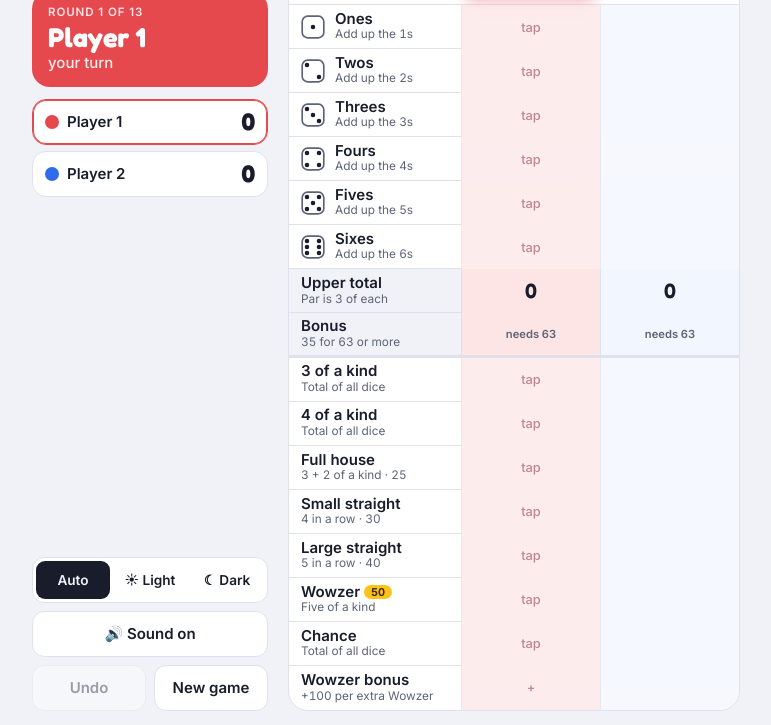
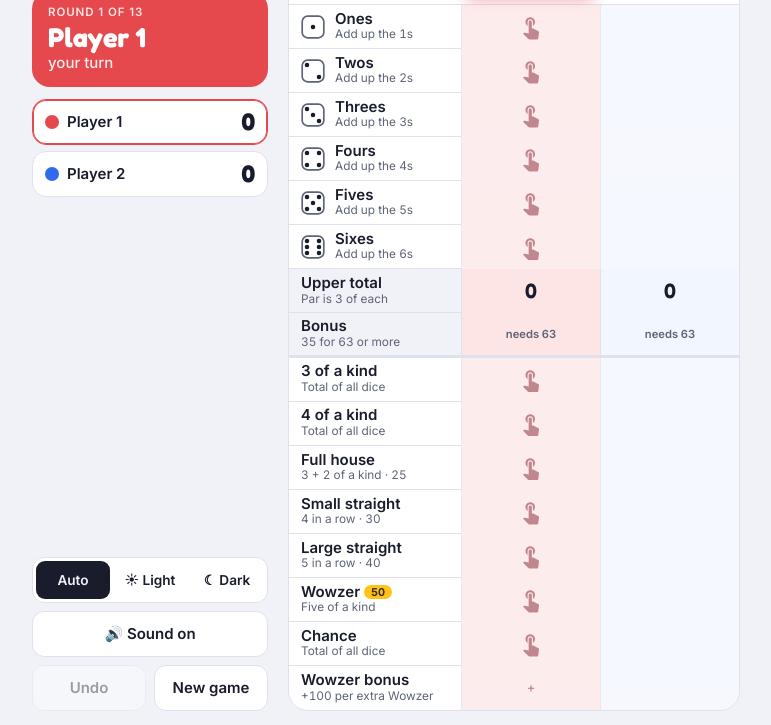
Before and after one commit to jonblyth/henry-fivedice, a plain HTML site: page docs/index.html in a window 1280 px wide. Shown: the part 75-800 px from the top of the page, without its empty margins (254-1025 px from the left). Drawn offline with Linux system fonts and the light colour scheme.

Commit message:
Use a tap icon instead of the word 'tap' in empty boxes
Co-Authored-By: Claude Opus 5.5 <noreply@anthropic.com>

```diff
--- a/docs/index.html
+++ b/docs/index.html
@@ -132,6 +132,7 @@ main { min-height: 0; min-width: 0; display: flex; }
 .done .c { background: color-mix(in srgb, var(--ps) 70%, var(--surface)); }
 button.c:not([aria-disabled]):active { filter: brightness(.94); }
 .c[aria-disabled] { cursor: default; }
+.c .tap { width: clamp(20px, 3.2vh, 28px); height: clamp(20px, 3.2vh, 28px); fill: currentColor; }
 .c.editable { outline: 2px dashed color-mix(in srgb, var(--pc) 70%, transparent); outline-offset: -6px; border-radius: 10px; }
 .c.empty { color: color-mix(in srgb, var(--pc) 55%, var(--muted)); font: 500 .8rem var(--body); opacity: .7; }
 .c.zero { color: var(--muted); text-decoration: line-through; text-decoration-thickness: 2px; }
@@ -272,6 +273,7 @@ const fresh = (slots, record = {}) => ({ players: slots.map(s => ({ name: s.name
 
 const PIPS = { 1: [[2,2]], 2: [[1,1],[3,3]], 3: [[1,1],[2,2],[3,3]], 4: [[1,1],[3,1],[1,3],[3,3]], 5: [[1,1],[3,1],[2,2],[1,3],[3,3]], 6: [[1,1],[3,1],[1,2],[3,2],[1,3],[3,3]] };
 const die = n => `<svg viewBox="0 0 20 20" aria-hidden="true"><rect x="1" y="1" width="18" height="18" rx="4.5" fill="var(--surface)" stroke="var(--muted)" stroke-width="1.4"/>${PIPS[n].map(([x, y]) => `<circle cx="${x * 5}" cy="${y * 5}" r="1.9" fill="var(--fg)"/>`).join('')}</svg>`;
+const TAP = `<svg class="tap" viewBox="0 0 24 24" aria-hidden="true"><path d="M9 11.24V7.5C9 6.12 10.12 5 11.5 5S14 6.12 14 7.5v3.74c1.21-.81 2-2.18 2-3.74C16 5.01 13.99 3 11.5 3S7 5.01 7 7.5c0 1.56.79 2.93 2 3.74zm9.84 4.63-4.54-2.26c-.17-.07-.35-.11-.54-.11H13v-6c0-.83-.67-1.5-1.5-1.5S10 6.67 10 7.5v10.74l-3.43-.72c-.08-.01-.15-.03-.24-.03-.31 0-.59.13-.79.33l-.79.8 4.94 4.94c.27.27.65.44 1.06.44h6.79c.75 0 1.33-.55 1.44-1.28l.75-5.27c.01-.07.02-.14.02-.2 0-.62-.38-1.16-.91-1.38z"/></svg>`;
 const CROWN = cls => `<svg class="crown ${cls}" viewBox="0 0 26 20" aria-label="Leading"><path d="M2.5 17.5 1.5 5l6.5 5.5L13 1.5l5 9 6.5-5.5-1 12.5z" fill="var(--gold)" stroke="var(--gold-edge)" stroke-width="1.3" stroke-linejoin="round"/><circle cx="13" cy="12.5" r="1.8" fill="var(--c-red)"/></svg>`;
 
 let state, history = [], lastCell = null, bounceCrown = -1;
@@ -340,7 +342,7 @@ function render() {
     const pop = lastCell === `${i}:${c.id}` ? 'pop' : '';
     const hot = hype && hype.i === i && hype.c.id === c.id ? 'hot' : '';
     const ed = ok && s != null ? 'editable' : '';
-    return `<button class="${cls(i, `${st} ${pop} ${hot} ${ed} ${rowCls}`)}" style="${pv(P[i])}" data-p="${i}" data-c="${c.id}" ${lock(ok)} aria-label="${esc(P[i].name)}, ${c.label}">${s == null ? (ok ? (hot ? '🤞' : 'tap') : '') : s}</button>`;
+    return `<button class="${cls(i, `${st} ${pop} ${hot} ${ed} ${rowCls}`)}" style="${pv(P[i])}" data-p="${i}" data-c="${c.id}" ${lock(ok)} aria-label="${esc(P[i].name)}, ${c.label}">${s == null ? (ok ? (hot ? '🤞' : TAP) : '') : s}</button>`;
   };
   const lab = (title, hint, icon = '', extra = '') => `<div class="lab ${extra}">${icon}<div><b>${title}</b>${hint ? `<i class="hint">${hint}</i>` : ''}</div></div>`;
 
```
Also changed, not shown: index.html (+3 -1 lines).
